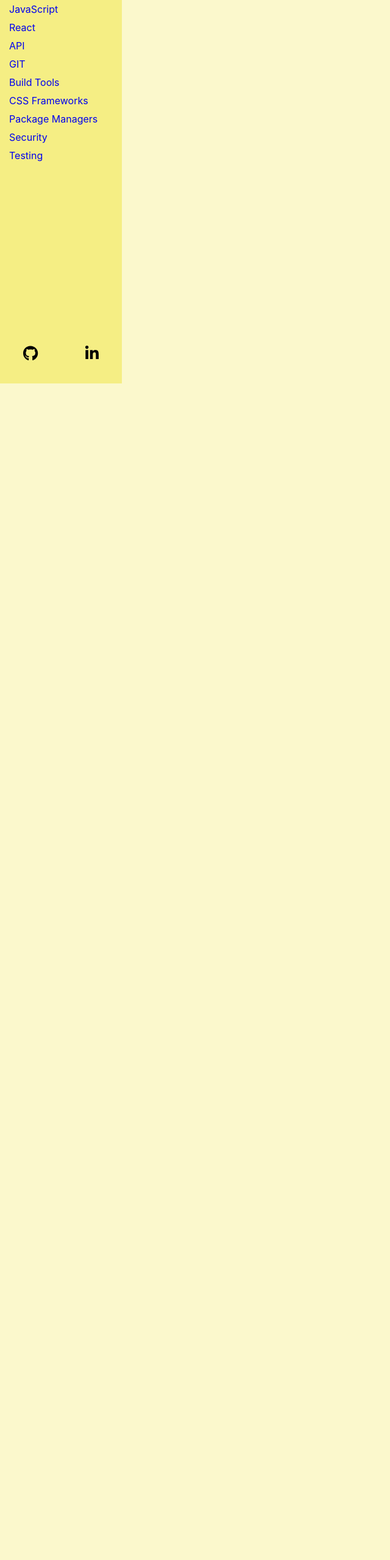
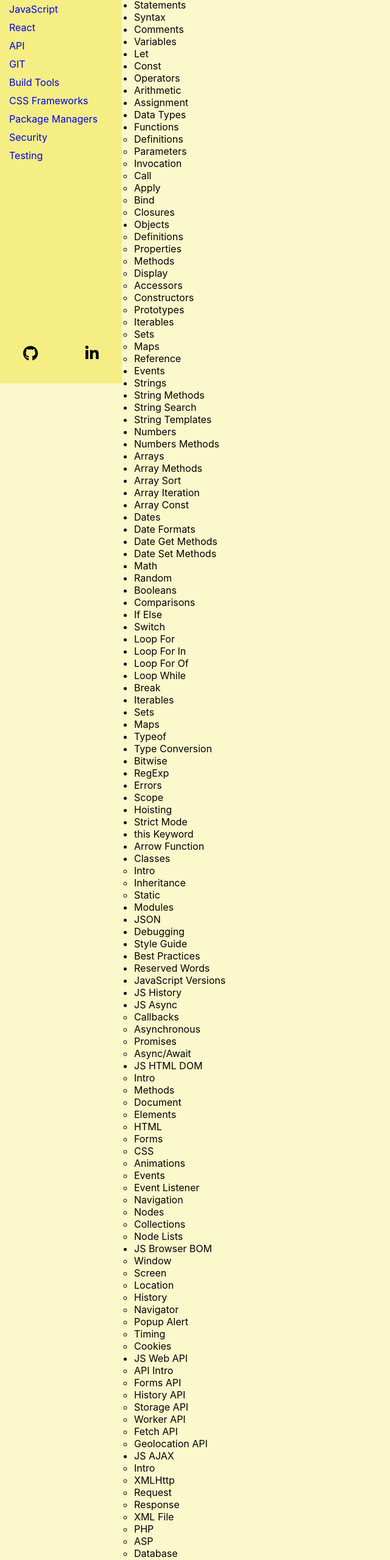
Before and after one commit to LucaPalminteri/Web-Development-Info, a React (Vite) app: page /javascript in a window 1280 px wide. Shown: the part 171-2730 px from the top of the page at 61% size, without its empty margins (0-640 px from the left). Before the commit the page ends 800 px from the top, so only its background shows below. Built offline with nearby package versions, Linux system fonts and the light colour scheme.

Commit message:
added more information in JS, APIs

```diff
--- a/src/App.css
+++ b/src/App.css
@@ -90,9 +90,10 @@ link:visited {
 code {
   display: block;
   border-radius: 10px;
-  width: 100%;
+  width: 90%;
   min-height: 200px;
   background-color: #6F6F6F;
+  padding: 20px 0 0 20px;
 }
 
 span {
--- a/src/components/Api.jsx
+++ b/src/components/Api.jsx
@@ -2,6 +2,18 @@ export default function Api() {
     return (
         <div className="main">
             <h1>API</h1>
+            <ul>
+                <li><a href="https://medium.com/@imamun/a-simple-api-summary-e84af524aa11">Summary</a></li>
+                <li><a href="https://www.ibm.com/cloud/learn/api">What is an application programming interface (API)?</a></li>
+                <li>How API works?</li>
+                <li>Why we need APIs?</li>
+                <li>Common API examples</li>
+                <li>Types of APIs</li>
+                <li>Types of APIs protocols</li>
+                <li>APIs, web services, and microservices</li>
+                <li>APIs and cloud architecture</li>
+                <li><a href="https://blog.hubspot.com/website/api-endpoint">What Is an API Endpoint?</a></li>
+            </ul>
         </div>
     )
 }
--- a/src/components/Internet.jsx
+++ b/src/components/Internet.jsx
@@ -1,7 +1,10 @@
+import img from '../internet.jpg'
+
 export default function Internet() {
+
     return (
         <div className="main">
-            <h1>Internet</h1>
+            <h1 className='internet'>Internet</h1>
             <ul>
                 <li><a href="https://roadmap.sh/guides/what-is-internet">Introduction to Internet</a></li>
                 <li><a href="https://www.vox.com/2014/6/16/18076282/the-internet">What is the Internet?</a> </li>
--- a/src/components/JavaScript.jsx
+++ b/src/components/JavaScript.jsx
@@ -2,6 +2,170 @@ export default function JavaScript() {
     return (
         <div className="main">
             <h1>JavaScript</h1>
+            <ul>
+                <li>Introduction to JavaScript</li>
+                <li>Output</li>
+                <li>Statements</li>
+                <li>Syntax</li>
+                <li>Comments</li>
+                <li>Variables</li>
+                <li>Let</li>
+                <li>Const</li>
+                <li>Operators</li>
+                <li>Arithmetic</li>
+                <li>Assignment</li>
+                <li>Data Types</li>
+                <li>Functions</li>
+                <ul>
+                    <li>Definitions</li>
+                    <li>Parameters</li>
+                    <li>Invocation</li>
+                    <li>Call</li>
+                    <li>Apply</li>
+                    <li>Bind</li>
+                    <li>Closures</li>
+                </ul>
+                <li>Objects</li>
+                <ul>
+                    <li>Definitions</li>
+                    <li>Properties</li>
+                    <li>Methods</li>
+                    <li>Display</li>
+                    <li>Accessors</li>
+                    <li>Constructors</li>
+                    <li>Prototypes</li>
+                    <li>Iterables</li>
+                    <li>Sets</li>
+                    <li>Maps</li>
+                    <li>Reference</li>
+                </ul>
+                <li>Events</li>
+                <li>Strings</li>
+                <li>String Methods</li>
+                <li>String Search</li>
+                <li>String Templates</li>
+                <li>Numbers</li>
+                <li>Numbers Methods</li>
+                <li>Arrays</li>
+                <li>Array Methods</li>
+                <li>Array Sort</li>
+                <li>Array Iteration</li>
+                <li>Array Const</li>
+                <li>Dates</li>
+                <li>Date Formats</li>
+                <li>Date Get Methods</li>
+                <li>Date Set Methods</li>
+                <li>Math</li>
+                <li>Random</li>
+                <li>Booleans</li>
+                <li>Comparisons</li>
+                <li>If Else</li>
+                <li>Switch</li>
+                <li>Loop For</li>
+                <li>Loop For In</li>
+                <li>Loop For Of</li>
+                <li>Loop While</li>
+                <li>Break</li>
+                <li>Iterables</li>
+                <li>Sets</li>
+                <li>Maps</li>
+                <li>Typeof</li>
+                <li>Type Conversion</li>
+                <li>Bitwise</li>
+                <li>RegExp</li>
+                <li>Errors</li>
+                <li>Scope</li>
+                <li>Hoisting</li>
+                <li>Strict Mode</li>
+                <li>this Keyword</li>
+                <li>Arrow Function</li>
+                <li>Classes</li>
+                <ul>
+                    <li>Intro</li>
+                    <li>Inheritance</li>
+                    <li>Static</li>
+                </ul>
+                <li>Modules</li>
+                <li>JSON</li>
+                <li>Debugging</li>
+                <li>Style Guide</li>
+                <li>Best Practices</li>
+                <li>Reserved Words</li>
+                <li>JavaScript Versions</li>
+                <li>JS History</li>
+                <li>JS Async</li>
+                <ul>
+                    <li>Callbacks</li>
+                    <li>Asynchronous</li>
+                    <li>Promises</li>
+                    <li>Async/Await</li>
+                </ul>
+                <li>JS HTML DOM</li>
+                <ul>
+                    <li>Intro</li>
+                    <li>Methods</li>
+                    <li>Document</li>
+                    <li>Elements</li>
+                    <li>HTML</li>
+                    <li>Forms</li>
+                    <li>CSS</li>
+                    <li>Animations</li>
+                    <li>Events</li>
+                    <li>Event Listener</li>
+                    <li>Navigation</li>
+                    <li>Nodes</li>
+                    <li>Collections</li>
+                    <li>Node Lists</li>
+                </ul>
+                <li>JS Browser BOM</li>
+                <ul>
+                    <li>Window</li>
+                    <li>Screen</li>
+                    <li>Location</li>
+                    <li>History</li>
+                    <li>Navigator</li>
+                    <li>Popup Alert</li>
+                    <li>Timing</li>
+                    <li>Cookies</li>
+                </ul>
+                <li>JS Web API</li>
+                <ul>
+                    <li>API Intro</li>
+                    <li>Forms API</li>
+                    <li>History API</li>
+                    <li>Storage API</li>
+                    <li>Worker API</li>
+                    <li>Fetch API</li>
+                    <li>Geolocation API</li>
+                </ul>
+                <li>JS AJAX</li>
+                <ul>
+                    <li>Intro</li>
+                    <li>XMLHttp</li>
+                    <li>Request</li>
+                    <li>Response</li>
+                    <li>XML File</li>
+                    <li>PHP</li>
+                    <li>ASP</li>
+                    <li>Database</li>
+                    <li>Applications</li>
+                </ul>
+                <li>JS JSON</li>
+                <ul>
+                    <li>Intro</li>
+                    <li>Syntax</li>
+                    <li>JSON vs XML</li>
+                    <li>Data Types</li>
+                    <li>Parse</li>
+                    <li>Stringify</li>
+                    <li>Objects</li>
+                    <li>Arrays</li>
+                    <li>Server</li>
+                    <li>PHP</li>
+                    <li>HTML</li>
+                    <li>JSONP</li>
+                </ul>
+            </ul>
         </div>
     )
 }
```
Also changed, not shown: 1 other file (tests, documents, lock files or other folders).
